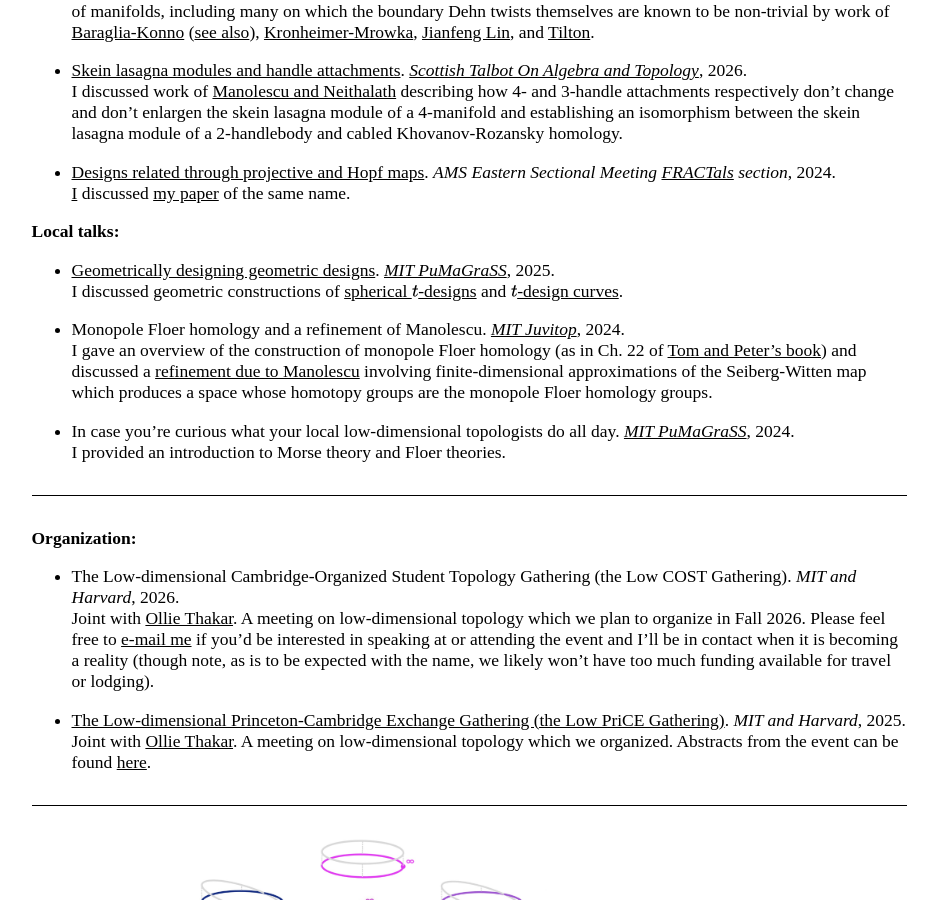
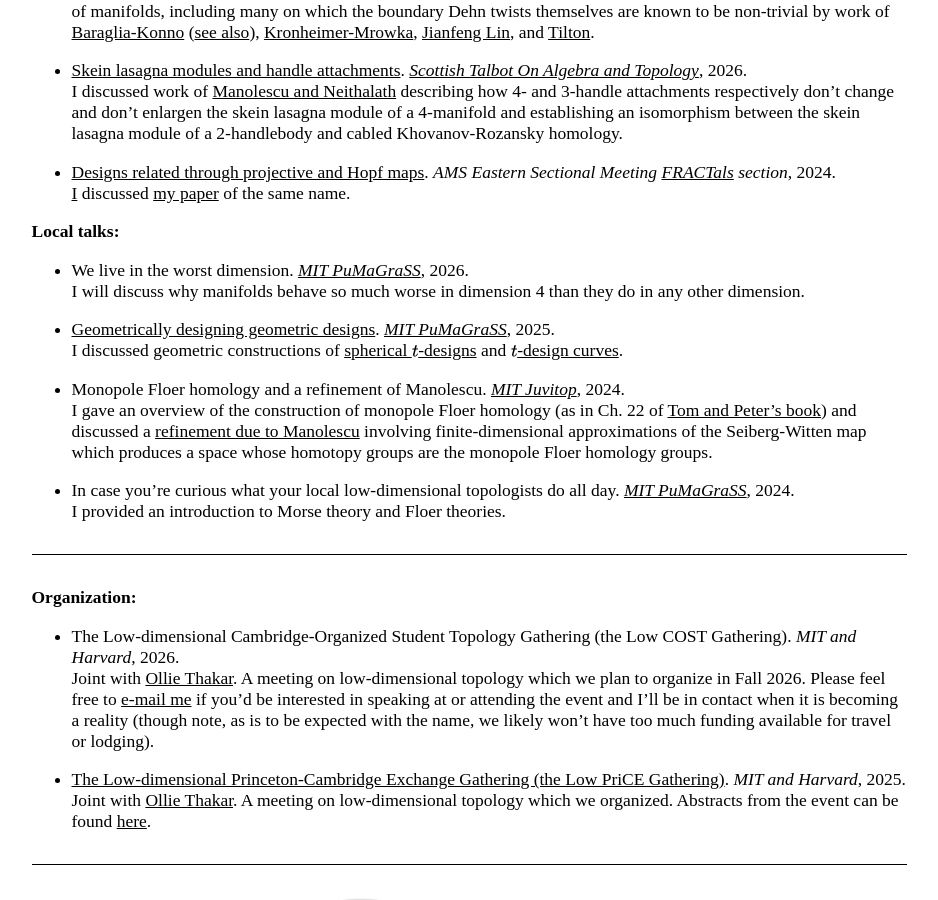
Before and after one commit to AyodejiLindblad/AyodejiLindblad.github.io, a Jekyll site: the page built from index.md, in a window 1280 px wide and 900 px high, scrolled down 1892 px. Shown: the whole window, without its empty margins (171-1109 px from the left). Built offline with Jekyll 4.4.1, drawn with Linux system fonts in a browser that asks for light colours; some web fonts are replaced.

Commit message:
We live in the worst dimension

```diff
--- a/index.md
+++ b/index.md
@@ -94,6 +94,9 @@ Joint with [Enrico Colón](https://www.math.harvard.edu/people/colon-enrico/), [
     [I](https://www.instagram.com/p/C5qjPnHsUVS/?utm_source=ig_web_button_share_sheet&igsh=ZDNlZDc0MzIxNw%3D%3D&img_index=2) discussed [my paper](https://rdcu.be/eSi5F) of the same name.
 
 **Local talks:**
+
+* We live in the worst dimension. *[MIT PuMaGraSS](https://math.mit.edu/pumagrass/)*, 2026.
+    I will discuss why manifolds behave so much worse in dimension 4 than they do in any other dimension.
 
 * [Geometrically designing geometric designs](/talks/Geometrically-designing-geometric-designs.jpg). *[MIT PuMaGraSS](https://math.mit.edu/pumagrass/)*, 2025.
     I discussed geometric constructions of [spherical $t$\-designs](https://rdcu.be/eSi5F) and [$t$\-design curves](research/Asymptotically-optimal-t--design-curves-on-S3.pdf).
```
